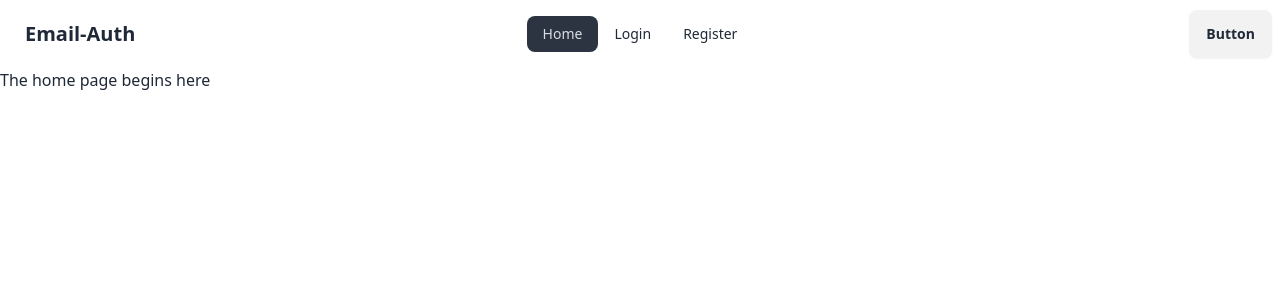
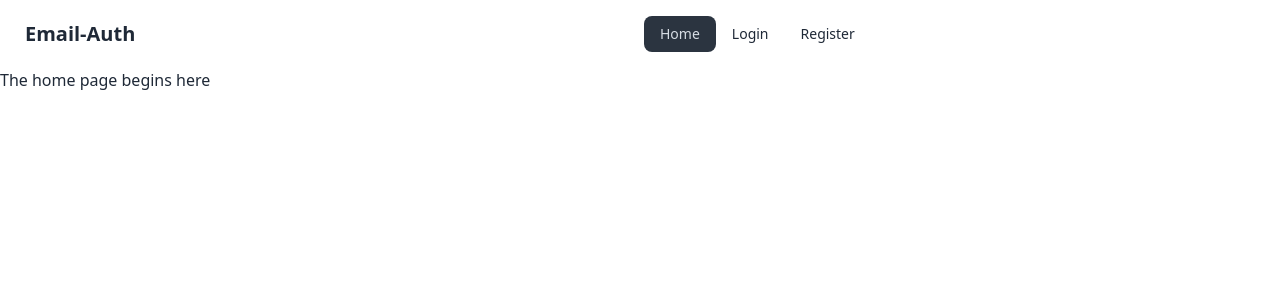
Before and after one commit to GGTuran/email-auth, a React (Vite) app: page / in a window 1280 px wide. Shown: the top 300 px of the page. Built offline with nearby package versions, Linux system fonts and the light colour scheme.

Commit message:
its a new day

```diff
--- a/src/Component/Header/Header.jsx
+++ b/src/Component/Header/Header.jsx
@@ -28,9 +28,7 @@ const Header = () => {
            {navLinks}
           </ul>
         </div>
-        <div className="navbar-end">
-          <a className="btn">Button</a>
-        </div>
+
       </div>
     );
 };
```
Also changed, not shown: vercel.json (added).
